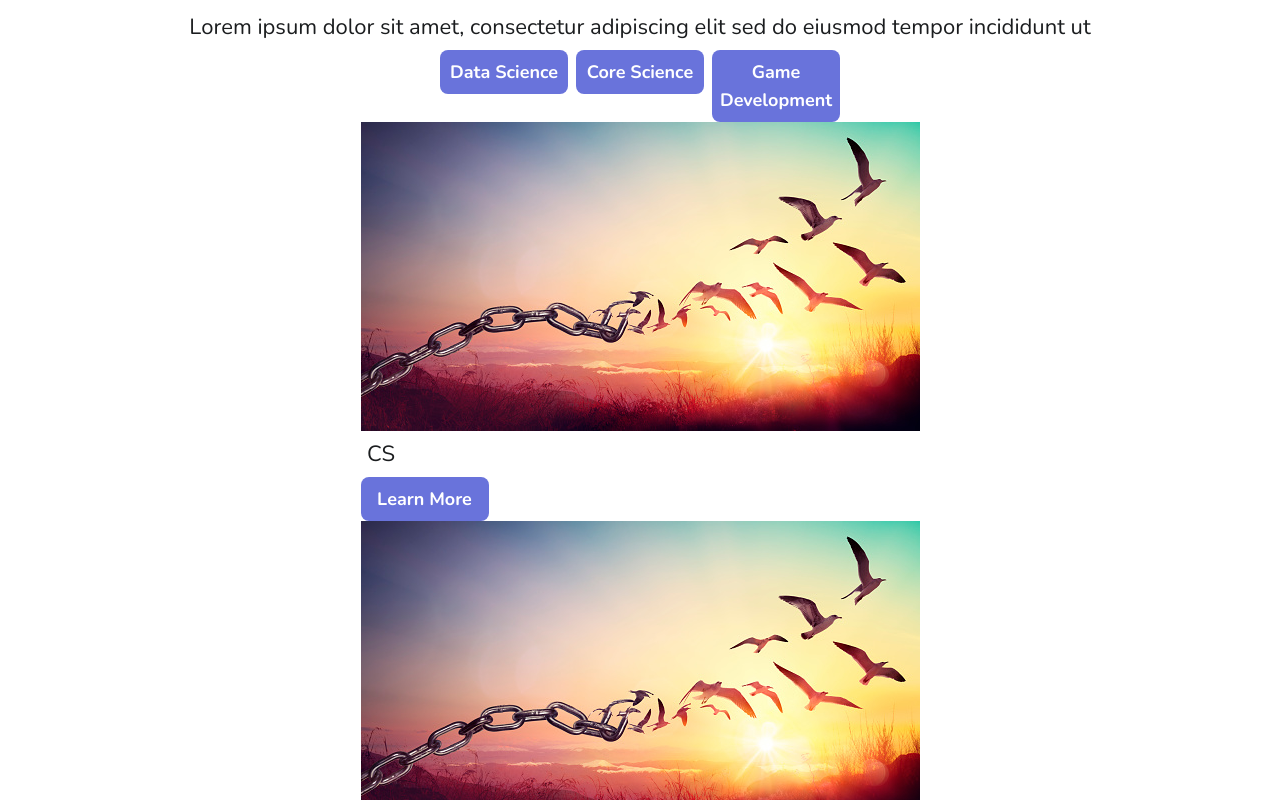
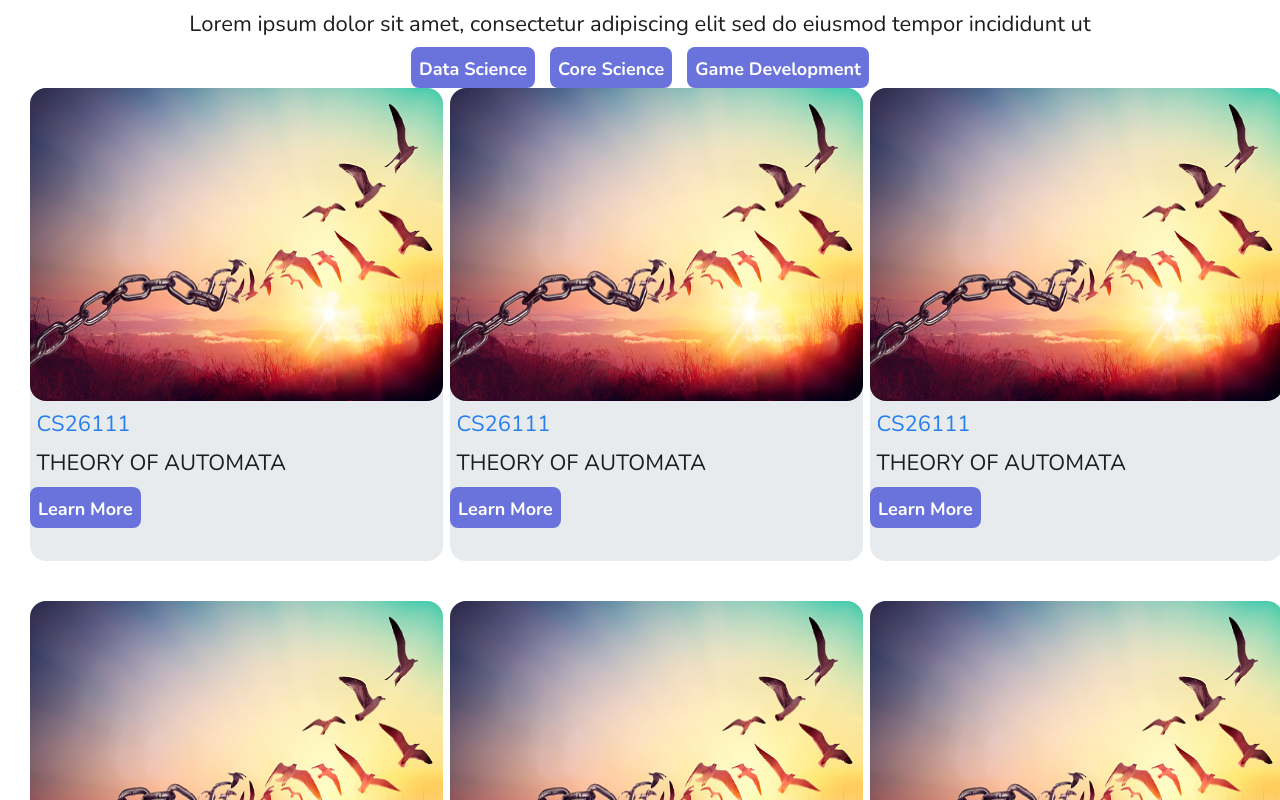
Before and after one commit to neilcasas/final-ustcss, a React (Vite) app: page / in a window 1280 px wide. Shown: the part 1300-2100 px from the top of the page. Built offline with nearby package versions, Linux system fonts and the light colour scheme.

Commit message:
Added subjectCode and subjectName props to subject component

```diff
--- a/src/components/Button.jsx
+++ b/src/components/Button.jsx
@@ -1,6 +1,6 @@
 const Button = ({ text }) => {
   return (
-    <button className="text-lg font-bold w-32 h-fit p-2 rounded-lg text-white bg-accentpurple hover:drop-shadow-xl active:bg-accentorange">
+    <button className="text-lg font-bold w-auto h-[41px] p-2 rounded-lg text-white bg-accentpurple hover:drop-shadow-xl active:bg-accentorange">
       {text}
     </button>
   );
--- a/src/components/Subject.jsx
+++ b/src/components/Subject.jsx
@@ -1,12 +1,19 @@
-import placeHolder from "../assets/placeholder.png";
+import placeholder from "../assets/placeholder.png";
 import Button from "./Button";
 
 const Subject = (props) => {
   return (
-    <div>
-      <img src={placeHolder} alt={props.subjectName}></img>
-      <h6>{props.subjectName}</h6>
-      <Button text="Learn More" />
+    <div className="main-container bg-neutralltgray w-[413px] h-[473px] rounded-2xl">
+      <img
+        className="w-[413px] h-[313px] rounded-2xl"
+        src={placeholder}
+        alt={props.subjectCode}
+      ></img>
+      <div className="text-container">
+        <h6 className="text-primary">{props.subjectCode}</h6>
+        <h6>{props.subjectName.toUpperCase()}</h6>
+        <Button text="Learn More" />
+      </div>
     </div>
   );
 };
--- a/src/components/Subjects.jsx
+++ b/src/components/Subjects.jsx
@@ -5,23 +5,23 @@ const subjectDescription = `Lorem ipsum dolor sit amet, consectetur adipiscing e
 
 const Subjects = () => {
   return (
-    <div className="flex flex-col items-center justify-center mx-auto my-auto">
-      <div className="text-center">
+    <div className="main-container flex flex-col items-center justify-center mx-auto my-auto">
+      <div className="upper-container text-center">
         <h3>Subjects</h3>
         <h6>{subjectDescription}</h6>
-        <div className="flex justify-center space-x-2">
+        <div className="button-container flex justify-center gap-[15px]">
           <Button text="Data Science" />
           <Button text="Core Science" />
           <Button text="Game Development" />
         </div>
       </div>
-      <div className="subjects-container">
-        <Subject subjectName="CS" />
-        <Subject subjectName="CS" />
-        <Subject subjectName="CS" />
-        <Subject subjectName="CS" />
-        <Subject subjectName="CS" />
-        <Subject subjectName="CS" />
+      <div className="subjects-container grid grid-cols-3 gap-[40px]">
+        <Subject subjectCode="CS26111" subjectName="Theory of Automata" />
+        <Subject subjectCode="CS26111" subjectName="Theory of Automata" />
+        <Subject subjectCode="CS26111" subjectName="Theory of Automata" />
+        <Subject subjectCode="CS26111" subjectName="Theory of Automata" />
+        <Subject subjectCode="CS26111" subjectName="Theory of Automata" />
+        <Subject subjectCode="CS26111" subjectName="Theory of Automata" />
       </div>
     </div>
   );
```
